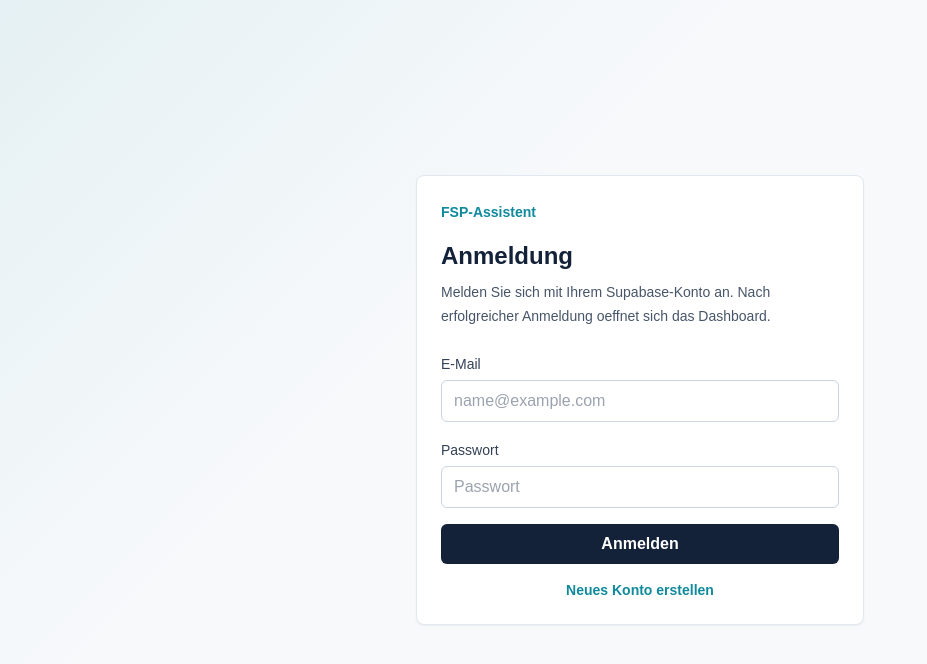
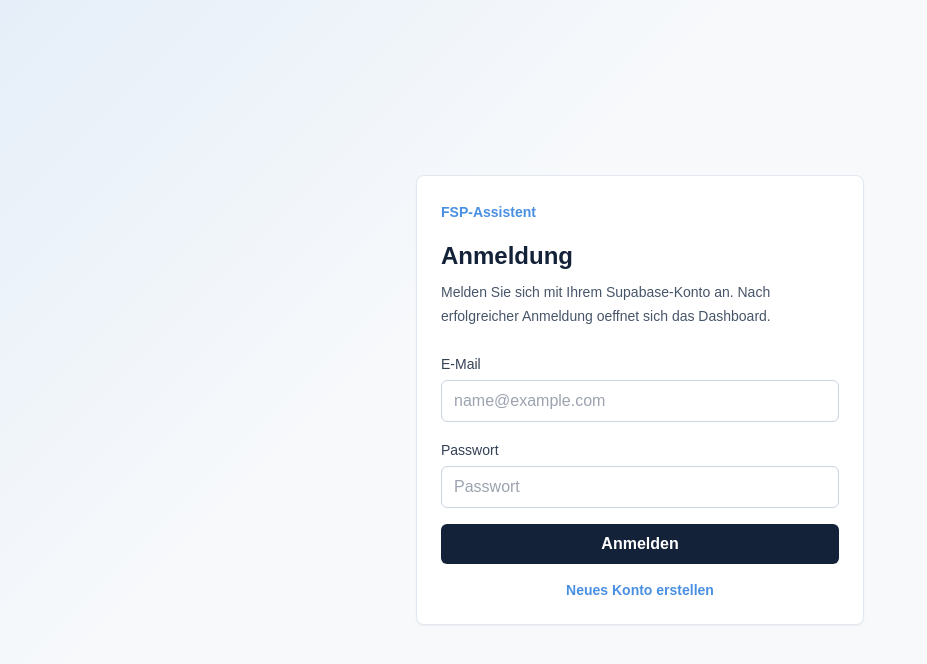
Before and after one commit to Tintenkleckser/fsp-assistant-clean, a Next.js app: page /login in a window 1280 px wide. Shown: the top 664 px of the page, without its empty margins (0-927 px from the left). Built offline with nearby package versions, Linux system fonts and the light colour scheme.

Commit message:
Update branding colors

```diff
--- a/app/globals.css
+++ b/app/globals.css
@@ -16,7 +16,7 @@ body {
   margin: 0;
   min-height: 100vh;
   background:
-    linear-gradient(135deg, rgba(15, 138, 157, 0.08), transparent 36%),
+    linear-gradient(135deg, rgba(74, 144, 226, 0.1), transparent 36%),
     #f7f9fb;
   color: #132238;
   font-family: Arial, Helvetica, sans-serif;
--- a/tailwind.config.ts
+++ b/tailwind.config.ts
@@ -6,8 +6,8 @@ const config: Config = {
     extend: {
       colors: {
         ink: '#132238',
-        medical: '#0f8a9d',
-        mint: '#d9f3ee',
+        medical: '#4A90E2',
+        mint: '#EAF3FD',
         paper: '#f7f9fb'
       }
     }
```
